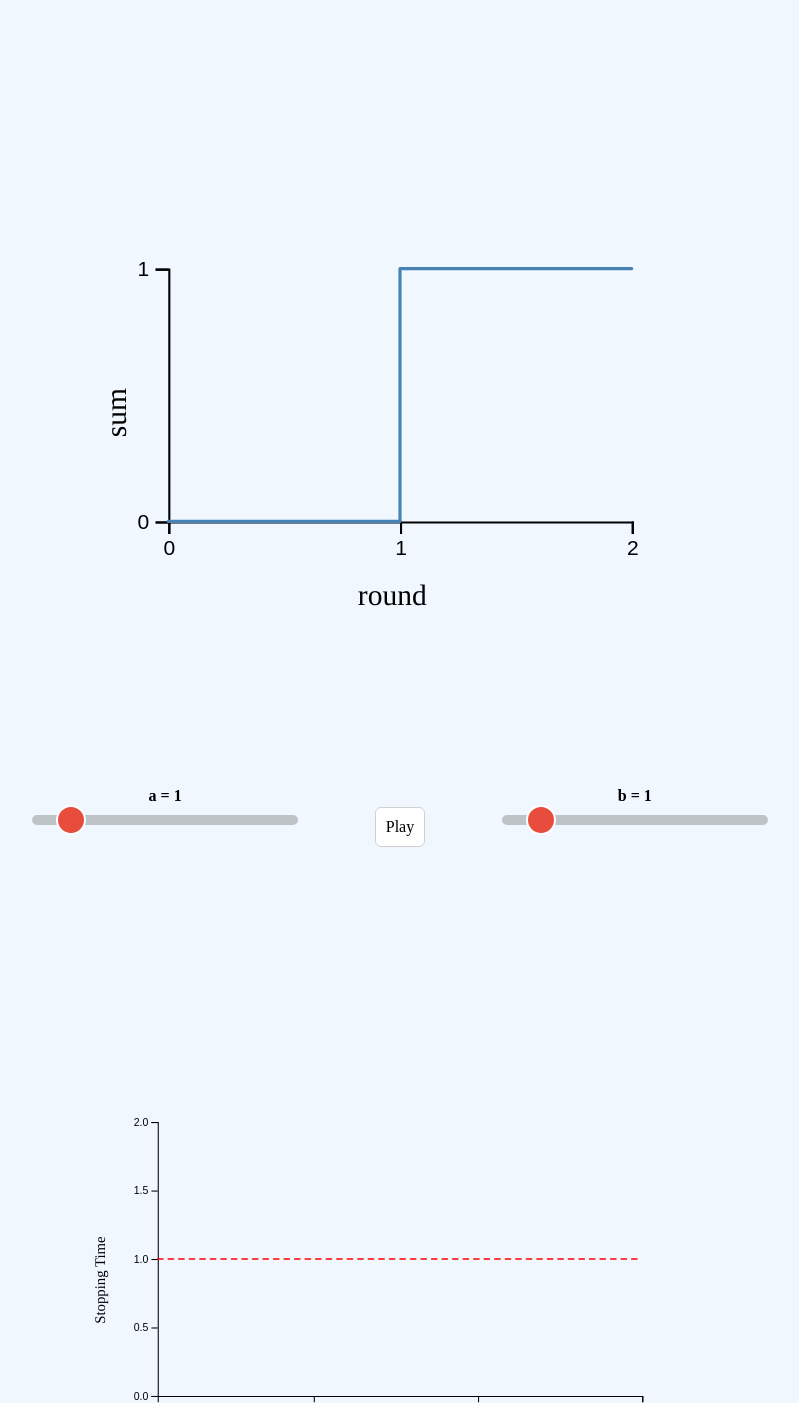
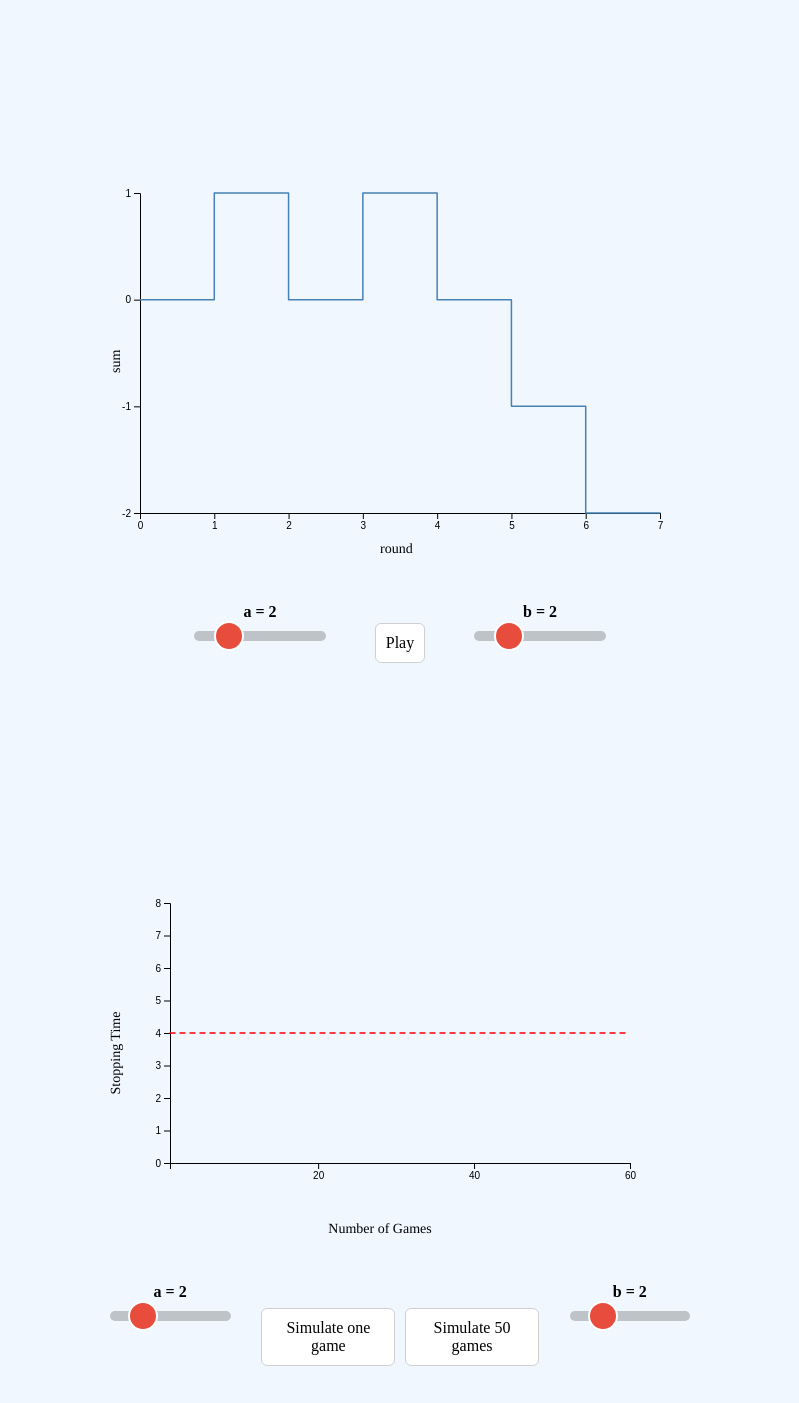
Before and after one commit to khllkcm/Stopped-Random-Walk, a plain HTML site: page index.html in a window 1280 px wide. Shown: the part 5-1408 px from the top of the page, without its empty margins (240-1039 px from the left). After the commit the page ends 1384 px from the top, so only its background shows below. Drawn offline with Linux system fonts and the light colour scheme.

Commit message:
Fix layout

```diff
--- a/index.css
+++ b/index.css
@@ -29,12 +29,13 @@ body {
 
 #plotRW,
 #plotST {
-    width: 50%;
+    width: 600px;
     margin: 0 auto;
 }
 
 .container {
-    width: 100%;
+    width: 50%;
+    margin: 0 auto;
     display: flex;
     justify-content: center;
 }
@@ -70,3 +71,7 @@ body {
     display: inline-block;
     margin: 5px;
 }
+
+g {
+    height: 100%;
+}
--- a/index.html
+++ b/index.html
@@ -9,30 +9,30 @@
       <div class="" id="plotRW"></div>
       <div class = "container">
          <div class = "one">
-            <div class = "alabeltext">a =  <span class="avalue">1</span></div>
-            <input type="range" min="0" max="10" step="1" value="1" id ="a" autocomplete="off">
+            <div class = "alabeltext">a =  <span class="avalue">2</span></div>
+            <input type="range" min="0" max="10" step="1" value="2" id ="a" autocomplete="off">
          </div>
          <div class = "three">
             <div class="draw" id="draw">Play</div>
          </div>
          <div class = "two">
-            <div class = "blabeltext">b =  <span class="bvalue">1</span></div>
-            <input type="range" min="0" max="10" step="1" value="1" id ="b" autocomplete="off">
+            <div class = "blabeltext">b =  <span class="bvalue">2</span></div>
+            <input type="range" min="0" max="10" step="1" value="2" id ="b" autocomplete="off">
          </div>
       </div>
       <div class="" id="plotST"></div>
       <div class = "container">
          <div class = "one">
-            <div class = "alabeltext" >a =  <span class="astvalue">1</span></div>
-            <input type="range" min="0" max="10" step="1" value="1" id ="ast" autocomplete="off">
+            <div class = "alabeltext" >a =  <span class="astvalue">2</span></div>
+            <input type="range" min="0" max="10" step="1" value="2" id ="ast" autocomplete="off">
          </div>
          <div class ="threest">
             <div class="simulate" id="simulate1">Simulate one game</div>
             <div class="simulate" id="simulate50">Simulate 50 games</div>
          </div>
          <div class = "two">
-            <div class = "blabeltext">b =  <span class="bstvalue">1</span></div>
-            <input type="range" min="0" max="10" step="1" value="1" id ="bst" autocomplete="off">
+            <div class = "blabeltext">b =  <span class="bstvalue">2</span></div>
+            <input type="range" min="0" max="10" step="1" value="2" id ="bst" autocomplete="off">
          </div>
       </div>
       <script src="inputrange.js"></script>
--- a/index.js
+++ b/index.js
@@ -16,8 +16,8 @@ function plotST() {
 
 
   var ST_plot = d3.select("#plotST").append("svg").attr("width", "100%")
-    .attr("height", "100%")
-    .attr("viewBox", "0 0 " + (width + margin.left + margin.right) + " " + (height + margin.top + margin.bottom))
+    .attr("height", "600px")
+    .attr("viewBox", "0 0 " + (width + margin.left + margin.right) + " " + (height + margin.top + margin.bottom-100))
     .attr("preserveAspectRatio", "xMidYMid meet")
     .append("g")
     .attr("transform", "translate(" + margin.left + "," + margin.top + ")");
@@ -75,14 +75,6 @@ function plotST() {
     ST_plot.select(".x.axis")
       .transition()
       .call(x_axis_ST.ticks(3));
-    path_ST_plot
-      .datum(data)
-      .attr("d", line)
-      .attr("fill", "none")
-      .attr("stroke", "steelblue")
-      .attr("stroke-linejoin", "round")
-      .attr("stroke-linecap", "round")
-      .attr("stroke-width", 1.5);
 
     path_tau
       .datum([
@@ -96,6 +88,17 @@ function plotST() {
       .attr("stroke-width", 1.5)
       .style("stroke-dasharray", ("5, 5"))
       .attr("d", line);
+
+    path_ST_plot
+      .datum(data)
+      .attr("d", line)
+      .attr("fill", "none")
+      .attr("stroke", "steelblue")
+      .attr("stroke-linejoin", "round")
+      .attr("stroke-linecap", "round")
+      .attr("stroke-width", 1.5);
+
+
   };
 
   d3.select("#simulate1").on("click", function () {
@@ -185,8 +188,8 @@ function plotST() {
 function plotRW() {
 
 
-  var a = -1;
-  var b = 1;
+  var a = -2;
+  var b = 2;
 
   function draw(data) {
     var num = Math.random();
@@ -248,12 +251,12 @@ function plotRW() {
       bottom: 40,
       left: 40
     };
-    var width = 300 - margin.left - margin.right;
-    var height = 200 - margin.top - margin.bottom;
+    var width = 600 - margin.left - margin.right;
+    var height = 400 - margin.top - margin.bottom;
 
     var svg = d3.select("#plotRW").append("svg").attr("width", "100%")
-      .attr("height", "100%")
-      .attr("viewBox", "0 0 " + (width + margin.left + margin.right) + " " + (height + margin.top + margin.bottom))
+      .attr("height", "600px")
+      .attr("viewBox", "0 0 " + (width + margin.left + margin.right) + " " + (height + margin.top + margin.bottom - 100))
       .attr("preserveAspectRatio", "xMidYMid meet")
       .append("g")
       .attr("transform", "translate(" + margin.left + "," + margin.top + ")");
```
